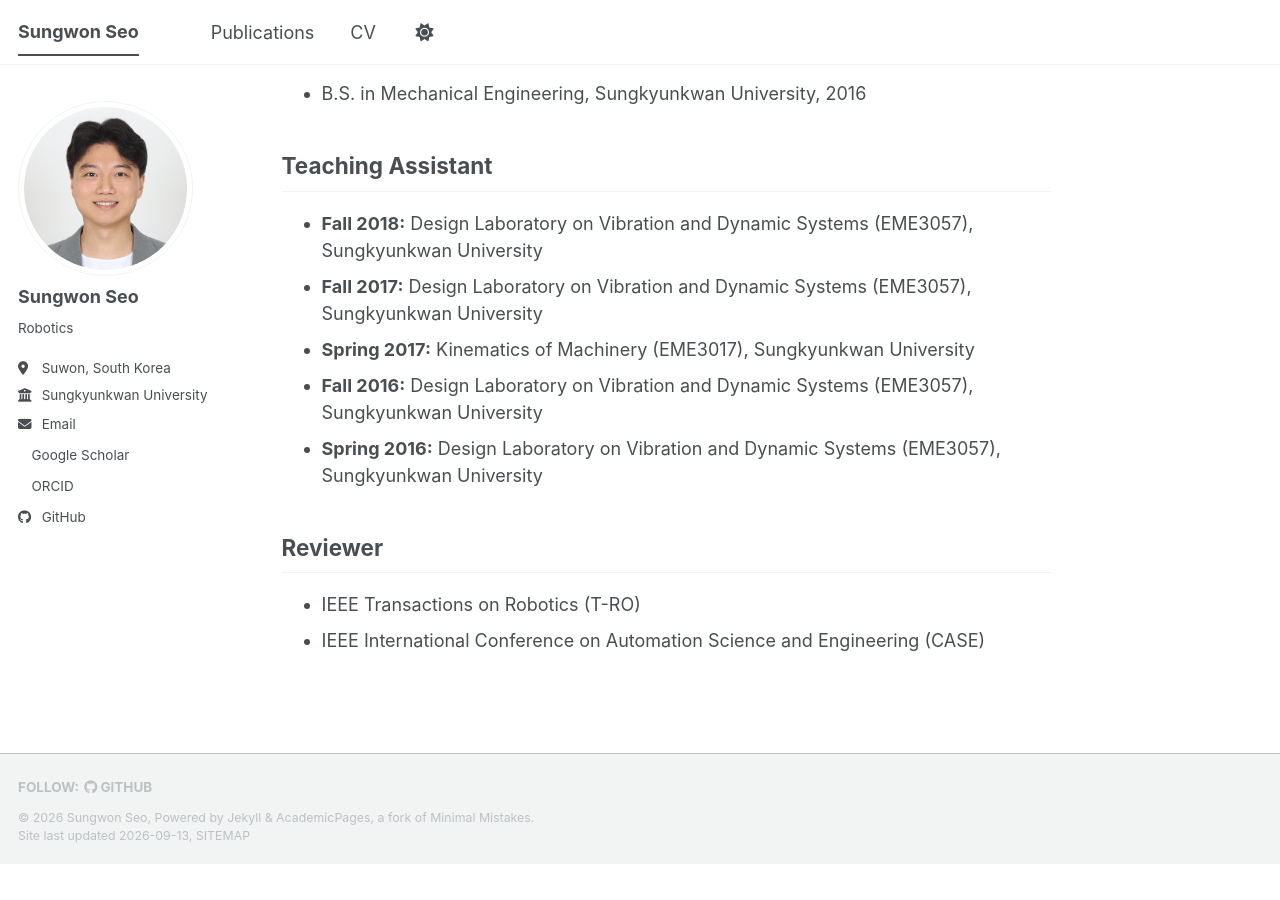
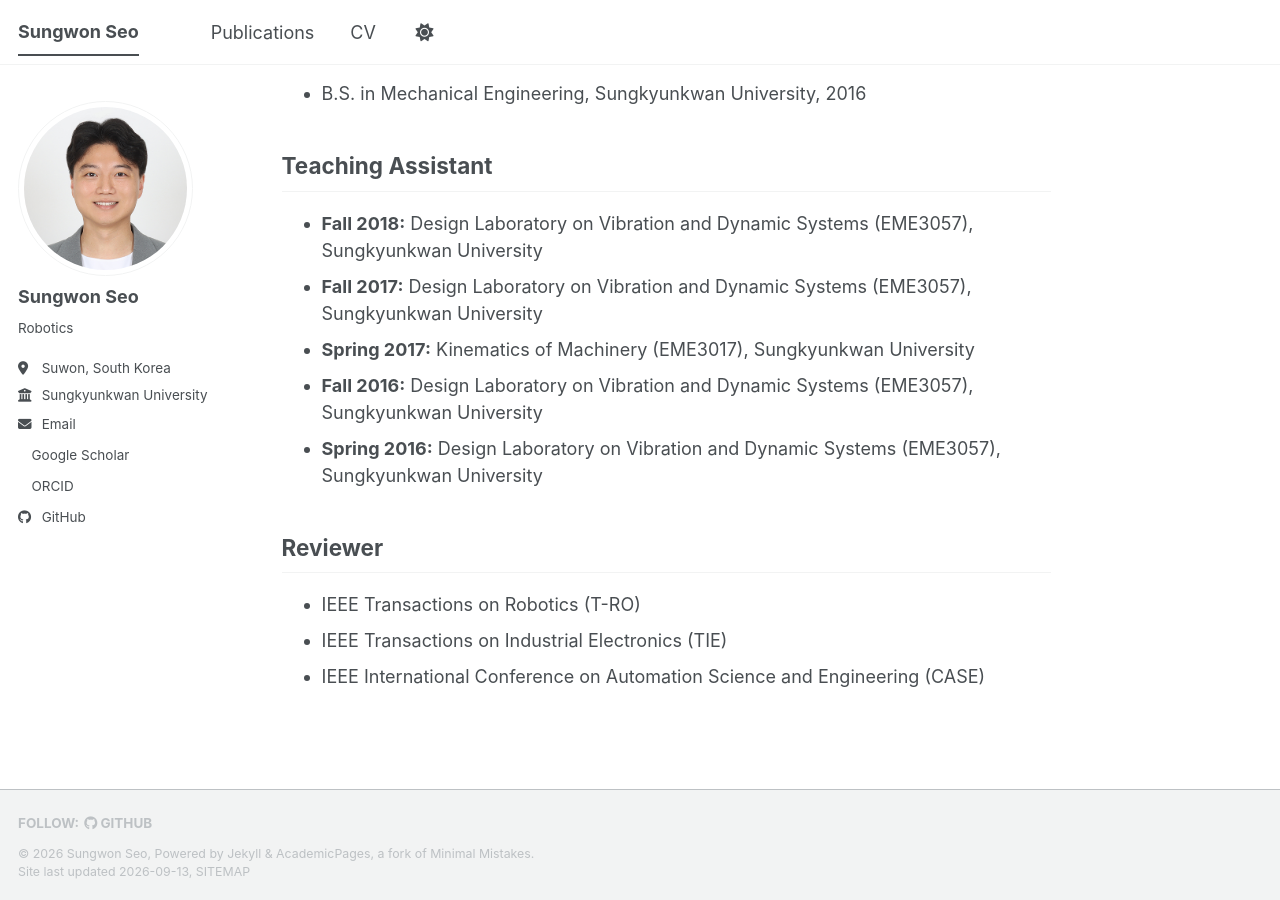
Before and after one commit to ssw0536/ssw0536.github.io, a Jekyll site: the page built from _pages/about.md, in a window 1280 px wide and 900 px high, scrolled down 6507 px. Built offline with Jekyll 4.4.1, drawn with Linux system fonts in a browser that asks for light colours; a style sheet for code colours, icons or effects is not loaded; before the commit the page ends 7371 px from its top, so only the background shows below that.

Commit message:
Add IEEE Transactions on Industrial Electronics to reviewers

```diff
--- a/_includes/cv-content.md
+++ b/_includes/cv-content.md
@@ -50,4 +50,5 @@
 ## Reviewer
 
 - IEEE Transactions on Robotics (T-RO)
+- IEEE Transactions on Industrial Electronics (TIE)
 - IEEE International Conference on Automation Science and Engineering (CASE)
```
